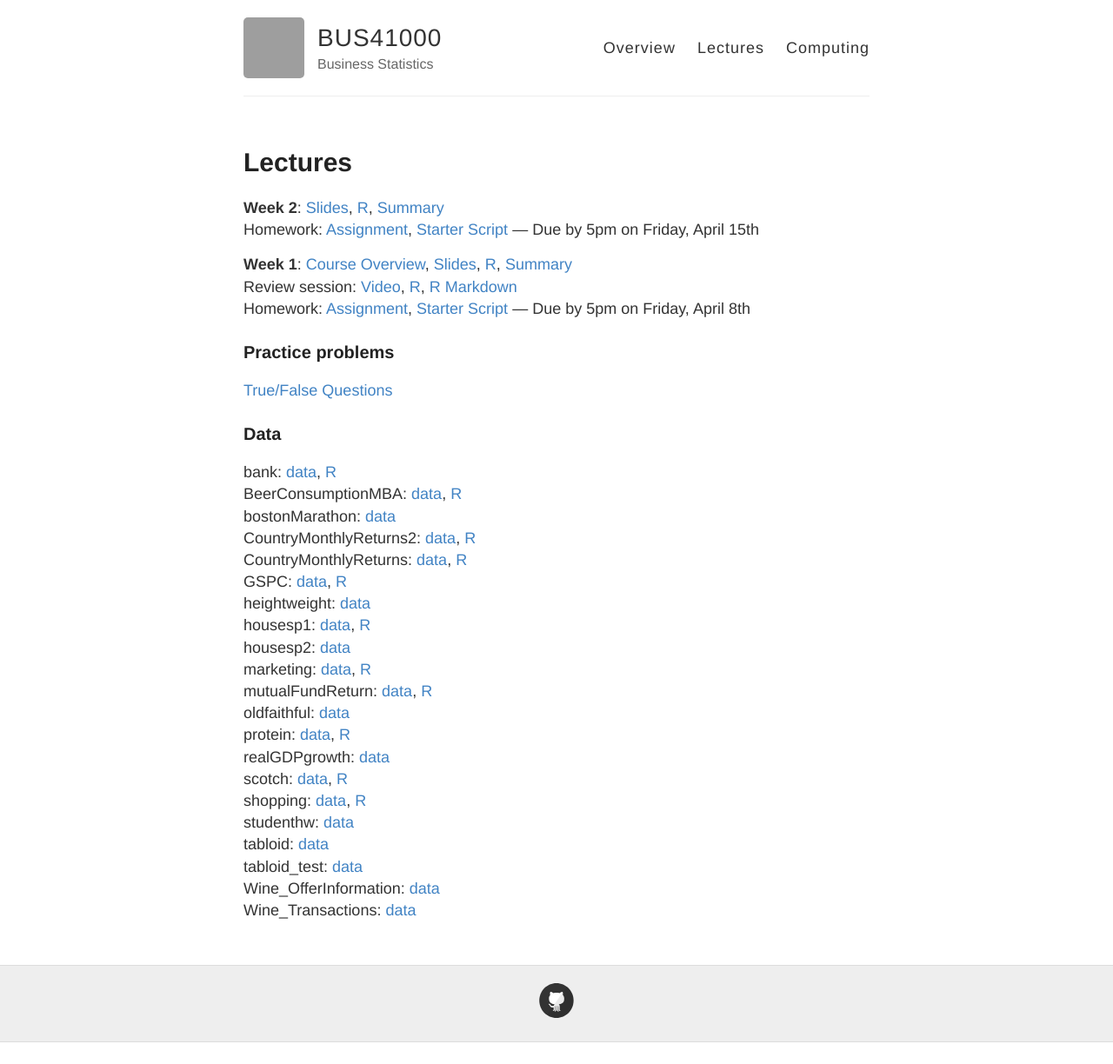
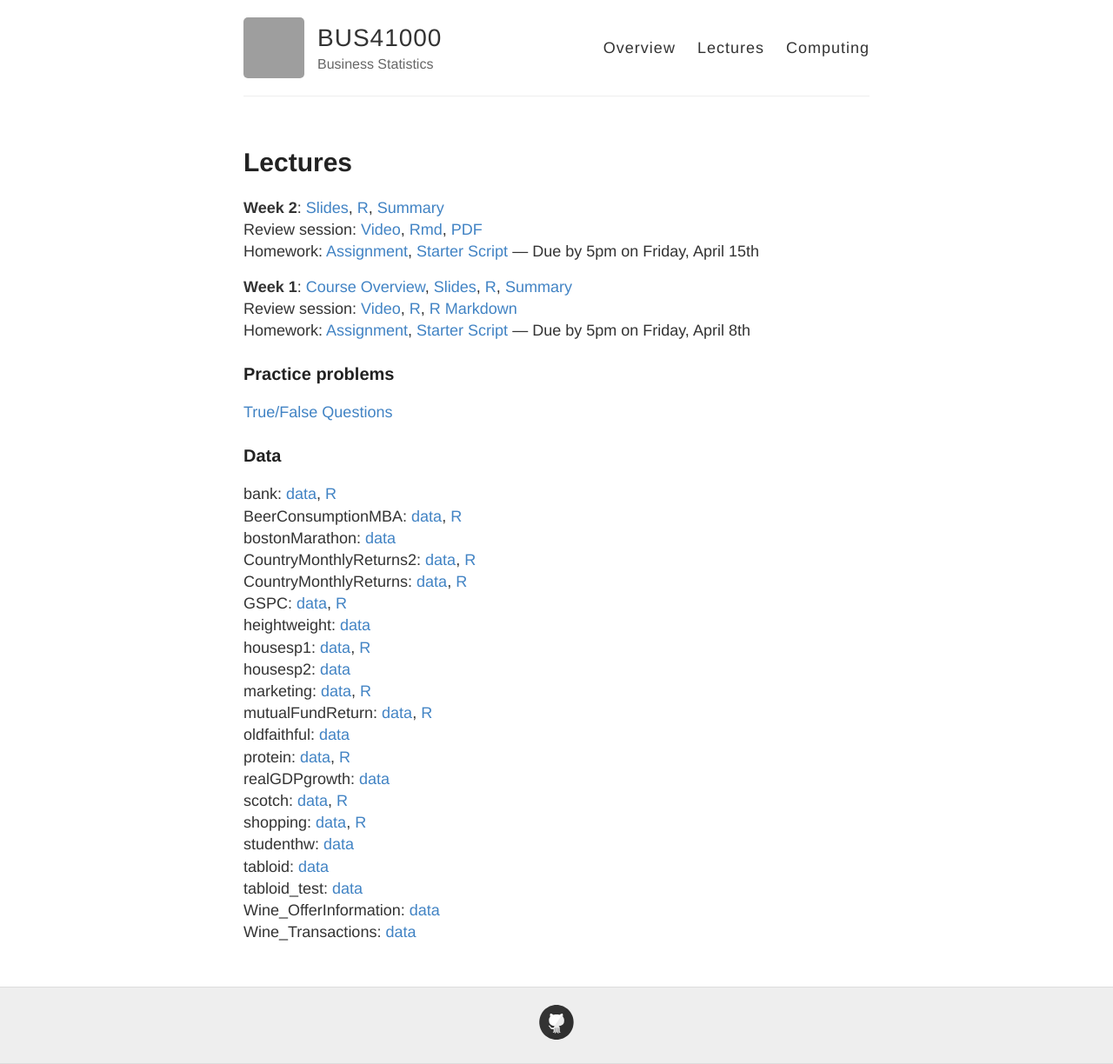
Before and after one commit to mlakolar/BUS41000, a Jekyll site: the page built from lectures.md, in a window 1280 px wide. Shown: the whole page at 87% size. Built offline with Jekyll 4.4.1, drawn with Linux system fonts in a browser that asks for light colours; before the commit the page ends 1199 px from its top, so only the background shows below that; grey boxes are pictures that could not be loaded.

Commit message:
recitation 2

```diff
--- a/lectures.md
+++ b/lectures.md
@@ -8,6 +8,10 @@ permalink: /lectures/
 [Slides](https://github.com/mlakolar/BUS41000/raw/master/slides/02_lecture.pdf),
 [R](https://github.com/mlakolar/BUS41000/raw/master/slides/02_code.R),
 [Summary](https://github.com/mlakolar/BUS41000/raw/master/slides/02_summary.pdf)
+Review session:
+[Video](),
+[Rmd](https://github.com/mlakolar/BUS41000/raw/master/recitations/hw02_starter.Rmd),
+[PDF](https://github.com/mlakolar/BUS41000/raw/master/recitations/hw02_starter.pdf)
 Homework:
 [Assignment](https://piazza.com/class_profile/get_resource/ihbf4oo8gc36od/ims2q2fjx9s21u),
 [Starter Script](https://piazza.com/class_profile/get_resource/ihbf4oo8gc36od/ims7qrgouya5v0) ---
```
